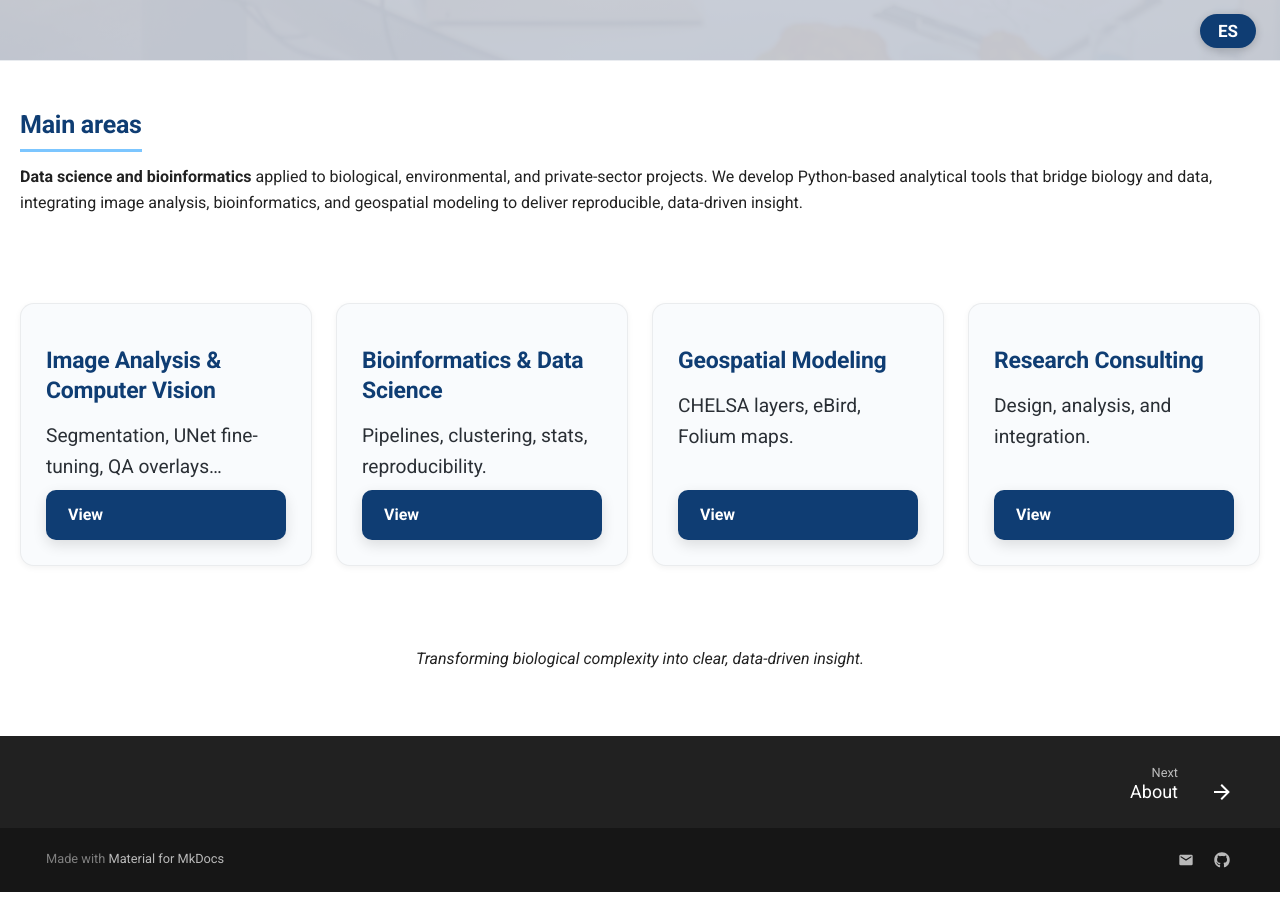
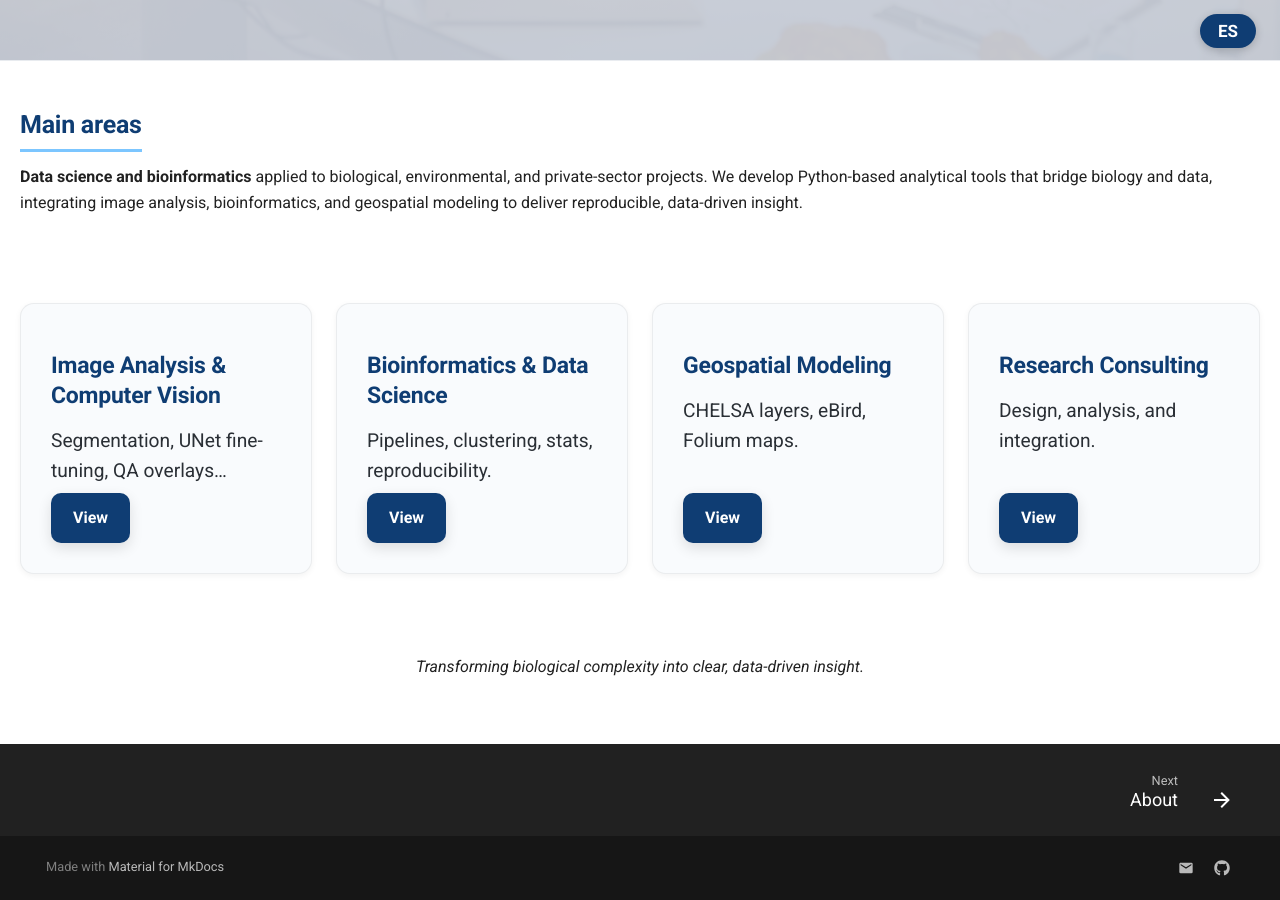
Before and after one commit to TH-BioData/th-biodata.github.io, an MkDocs documentation site: the page built from docs/index.md, in a window 1280 px wide and 900 px high, scrolled down 968 px. Built offline with MkDocs 1.6.1 and Material for MkDocs 9.7.7, drawn with Linux system fonts in a browser that asks for light colours.

Commit message:
Update extra.css

```diff
--- a/docs/styles/extra.css
+++ b/docs/styles/extra.css
@@ -340,3 +340,64 @@ SERVICES — forzar grilla 2x2 y tipografía sin cortes raros
 
 /* (Opcional) alturas consistentes para las 4 tarjetas de Services */
 .th-services .th-card { min-height: 240px; }
+
+
+/* ============================================================
+TH BioData — Uniformar altura de tarjetas y anclar botón al fondo
+============================================================ */
+
+/* Ajuste general para todas las tarjetas */
+.th-card {
+  display: flex;
+  flex-direction: column;
+  justify-content: space-between;  /* distribuye texto arriba, botón abajo */
+  background: #f9fbfd;
+  border: 1px solid rgba(0,0,0,.06);
+  border-radius: 14px;
+  box-shadow: 0 2px 6px rgba(0,0,0,.05);
+  padding: 1.5rem;
+  transition: transform .25s, box-shadow .25s, background .25s;
+  min-height: 260px; /* fuerza altura pareja */
+}
+
+/* Hover */
+.th-card:hover {
+  transform: translateY(-5px);
+  box-shadow: 0 8px 20px rgba(0,0,0,.08);
+  background: #fff;
+}
+
+/* Títulos y párrafos */
+.th-card h3 {
+  color: var(--th-color-corporate-blue);
+  font-size: 1.15rem;
+  font-weight: 800;
+  margin: 0 0 .45rem;
+  line-height: 1.3;
+}
+.th-card p {
+  flex-grow: 1;
+  color: #2a2f35;
+  font-size: .96rem;
+  line-height: 1.55;
+  margin-bottom: 1rem;
+}
+
+/* Botón anclado abajo */
+.th-card a {
+  align-self: flex-start;
+  margin-top: auto; /* empuja hacia abajo */
+  background: var(--th-color-corporate-blue);
+  color: #fff !important;
+  text-decoration: none;
+  padding: 8px 20px;
+  border-radius: 8px;
+  font-weight: 600;
+  transition: background .25s ease, transform .25s ease;
+  box-shadow: 0 5px 14px rgba(0,0,0,.12);
+}
+.th-card a:hover {
+  background: var(--th-color-corporate-light-blue);
+  color: #0F3D73 !important;
+  transform: translateY(-2px);
+}
```
